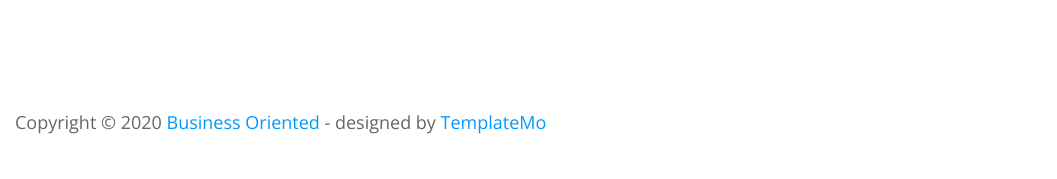
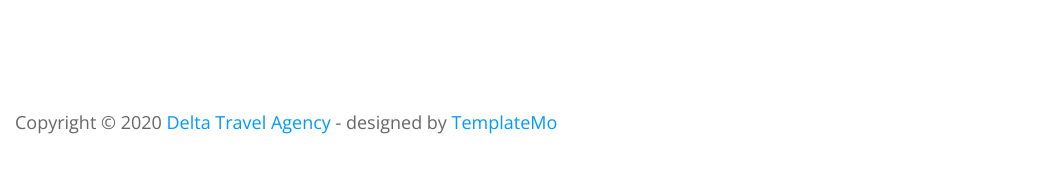
Before and after one commit to IDEddy/tanms, a plain HTML site: page contact.html in a window 1280 px wide. Shown: the part 2802-2981 px from the top of the page, 0-1057 px from the left. Drawn offline with nearby package versions, Linux system fonts and the light colour scheme.

Commit message:
Add files via upload
small update

```diff
--- a/contact.html
+++ b/contact.html
@@ -115,7 +115,7 @@ https://templatemo.com/tm-549-business-oriented
         <div class="row">
             <p class="col-lg-9 col-md-8 mb-5 mb-md-0">
                 Copyright &copy; 2020
-                <span class="tm-text-primary">Business Oriented</span>
+                <span class="tm-text-primary">Delta Travel Agency</span>
                 - designed by <a rel="nofollow" target="_parent" href="https://templatemo.com" class="tm-link-primary">TemplateMo</a>
             </p>
             <div class="col-lg-3 col-md-4 text-right">
```
